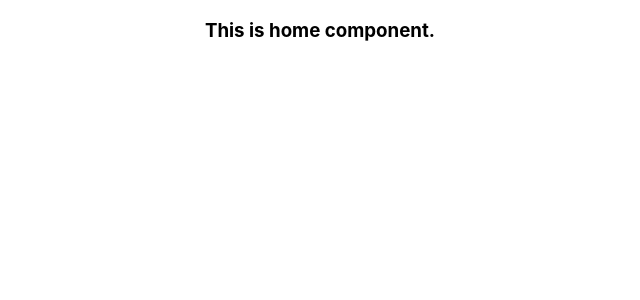
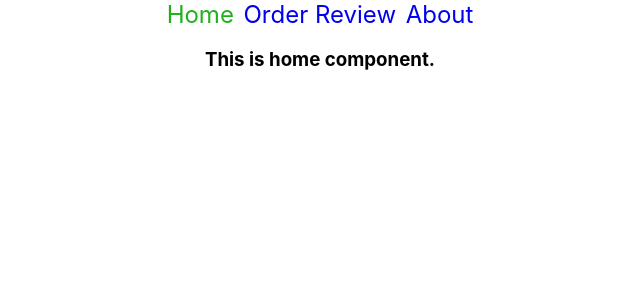
Before and after one commit to zobaerahmedzihad1/t-shirt-mania, a React (Create React App) app: page / in a window 1280 px wide. Shown: the top 300 px of the page, without its empty margins (320-960 px from the left). Built offline with nearby package versions, Linux system fonts and the light colour scheme.

Commit message:
Nevbar setup complete

```diff
--- a/src/components/Header/Header.js
+++ b/src/components/Header/Header.js
@@ -5,7 +5,47 @@ import "./Header.css";
 const Header = () => {
   return (
     <div>
+      <nav>
+        <NavLink to="/">Home</NavLink>
+        <NavLink to="/orderreview">Order Review</NavLink>
+        <NavLink to="/about">About</NavLink>
 
+        {/* another way to set active link */}
+
+        {/* <NavLink
+          style={({ isActive }) => {
+            return {
+              margin: "1rem 0",
+              color: isActive ? "red" : "",
+            };
+          }}
+          to="/home"
+        >
+          Home
+        </NavLink>
+        <NavLink
+          style={({isActive})=> {
+               return {
+                    color: isActive ? 'yellow' : ''
+
+               }
+          }}
+          to="/orderreview"
+        >
+          Order Review
+        </NavLink>
+        <NavLink
+          style={({ isActive }) => {
+            return {
+              margin: "1rem 0",
+              color: isActive ? "red" : "",
+            };
+          }}
+          to="/about"
+        >
+          About
+        </NavLink> */}
+      </nav>
     </div>
   );
 };
```
